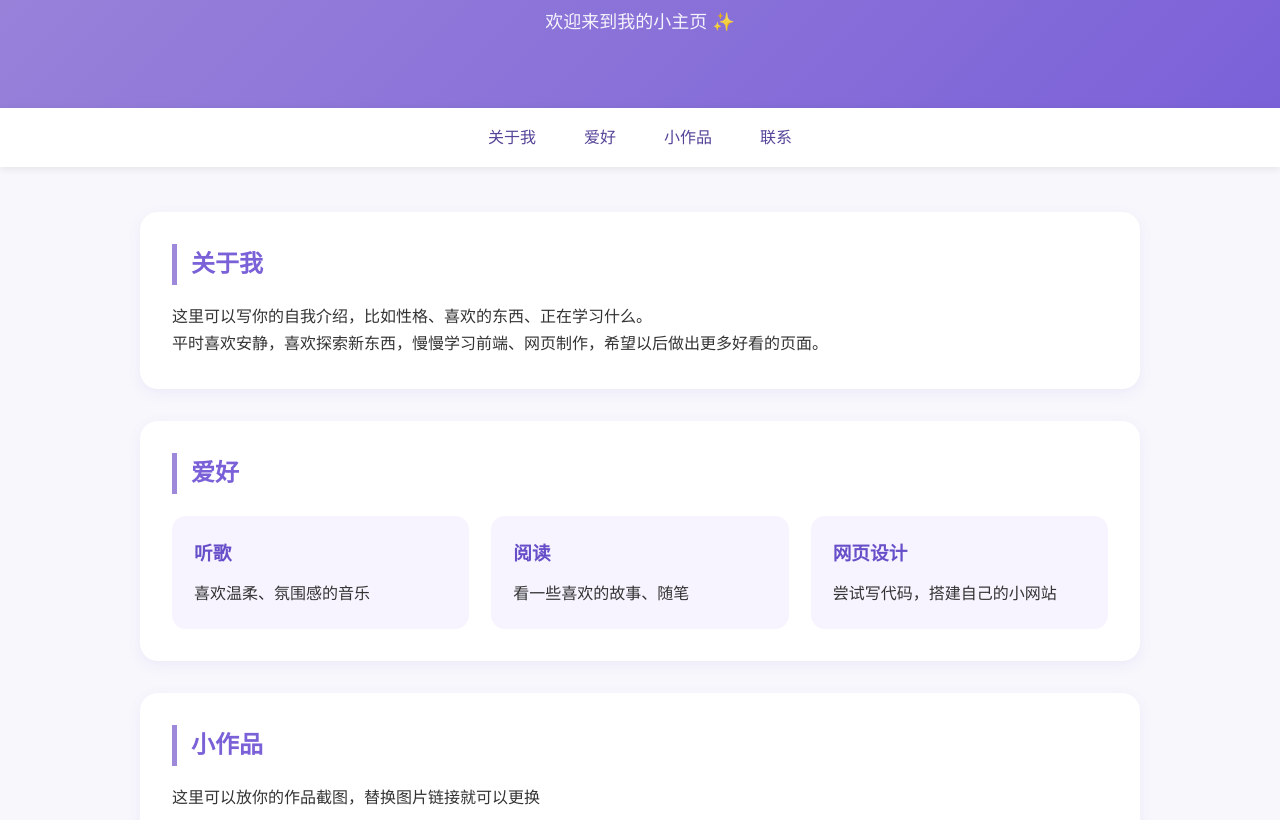
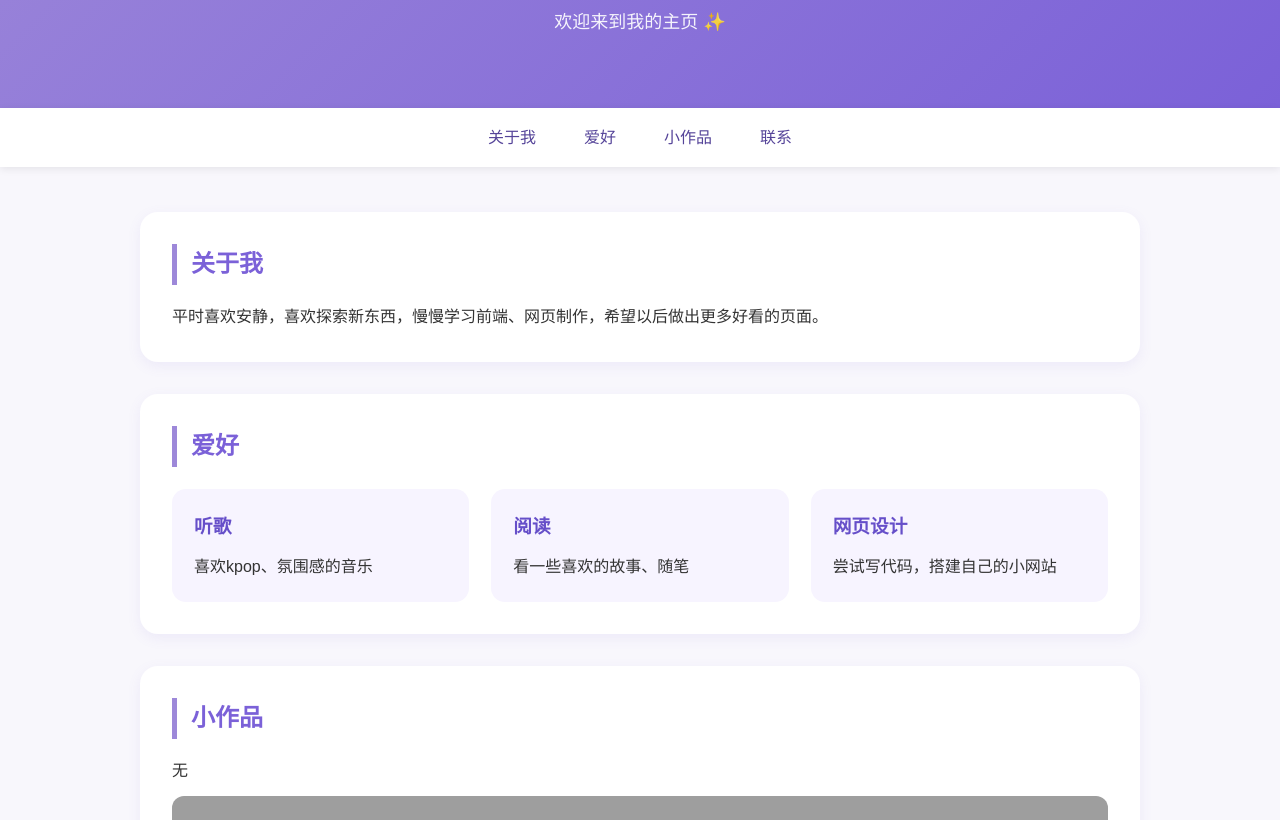
Before and after one commit to sakuyayaya1118/sakuyayaya1118.github.io, a plain HTML site: page index.html in a window 1280 px wide. Shown: the part 298-1118 px from the top of the page. Drawn offline with Linux system fonts and the light colour scheme; grey boxes are pictures that could not be loaded.

Commit message:
Update welcome message and personal details in index.html

```diff
--- a/index.html
+++ b/index.html
@@ -131,7 +131,7 @@
         <!-- 👉 这里放头像！把引号里换成你的图片地址 -->
         <img class="avatar" src="https://picsum.photos/id/64/400/400" alt="头像">
         <h1>你好，我是佳佳</h1>
-        <p>欢迎来到我的小主页 ✨</p>
+        <p>欢迎来到我的主页 ✨</p>
     </header>
     <nav>
         <ul>
@@ -144,7 +144,7 @@
     <div class="container">
         <section class="card" id="about">
             <h2>关于我</h2>
-            <p>这里可以写你的自我介绍，比如性格、喜欢的东西、正在学习什么。</p>
+            <p></p>
             <p>平时喜欢安静，喜欢探索新东西，慢慢学习前端、网页制作，希望以后做出更多好看的页面。</p>
         </section>
 
@@ -153,7 +153,7 @@
             <div class="grid">
                 <div class="grid-item">
                     <h3>听歌</h3>
-                    <p>喜欢温柔、氛围感的音乐</p>
+                    <p>喜欢kpop、氛围感的音乐</p>
                 </div>
                 <div class="grid-item">
                     <h3>阅读</h3>
@@ -168,7 +168,7 @@
 
         <section class="card" id="works">
             <h2>小作品</h2>
-            <p>这里可以放你的作品截图，替换图片链接就可以更换</p>
+            <p>无</p>
             <!-- 👉 作品图片位置 -->
             <img class="work-img" src="https://picsum.photos/id/24/900/400" alt="作品图">
             <p>目前正在搭建这个个人主页，持续更新中...</p>
@@ -177,7 +177,7 @@
         <section class="card" id="contact">
             <h2>留言与联系</h2>
             <p>如果你想和我交流，可以在这里留下消息</p>
-            <p>邮箱：可以填上你的邮箱</p>
+            <p>邮箱：888888888@qq.com</p>
         </section>
     </div>
     <footer>
```
